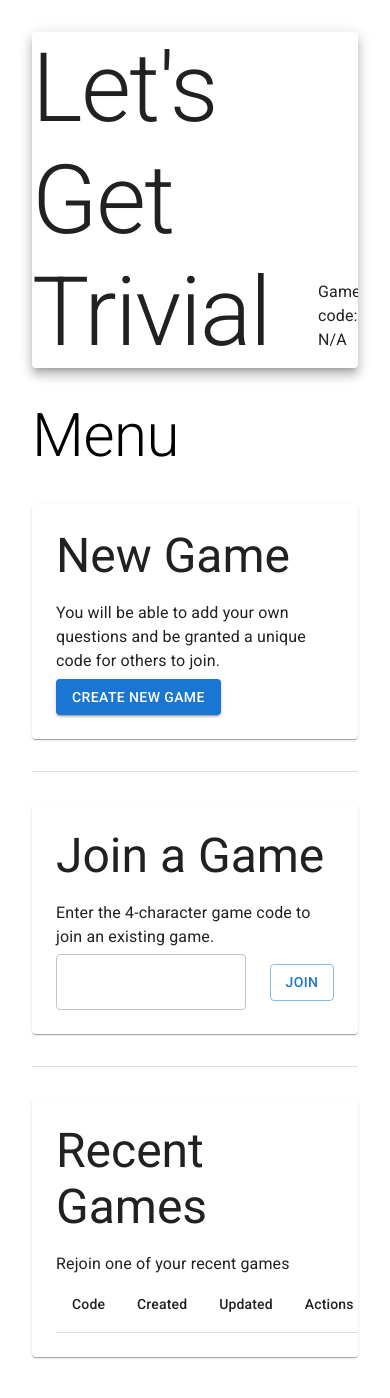
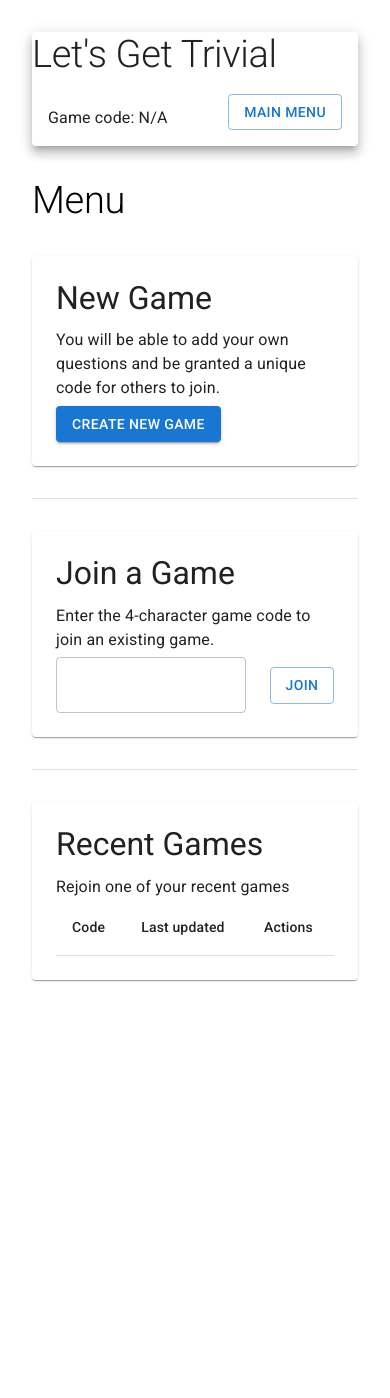
Before and after one commit to leovolving/trivia, a React (Create React App) app in the folder app/: page / in a window 390 px wide. Shown: the top 1398 px of the page. After the commit the page ends 1044 px from the top, so only its background shows below. Built offline with nearby package versions, Linux system fonts and the light colour scheme.

Commit message:
mobile enhancements

```diff
--- a/app/src/App.js
+++ b/app/src/App.js
@@ -51,7 +51,9 @@ const App = () => {
   return (
     <>
       <Card className="app-card" raised>
-        <Typography variant="h1">Let's Get Trivial</Typography>
+        <Typography variant="h2" component="h1">
+          Let's Get Trivial
+        </Typography>
         <div className="app-card-menu">
           <Typography>
             Game code:{" "}
--- a/app/src/components/AdminTable.jsx
+++ b/app/src/components/AdminTable.jsx
@@ -5,6 +5,7 @@ import {
   Table,
   TableBody,
   TableCell,
+  TableContainer,
   TableHead,
   TableRow,
 } from "@mui/material";
@@ -53,6 +54,7 @@ const AdminTable = () => {
         + New Question
       </Button>
 
+      <TableContainer>
         <Table aria-label="game questions">
           <TableHead>
             <TableRow>
@@ -109,6 +111,7 @@ const AdminTable = () => {
               ))}
           </TableBody>
         </Table>
+      </TableContainer>
       {isModalOpen && (
         <AdminQuestionFormModal
           isOpen={isModalOpen}
--- a/app/src/index.css
+++ b/app/src/index.css
@@ -3,10 +3,7 @@ body {
 }
 
 .app-card {
-    display: flex;
-    gap: 32px;
     margin-bottom: 32px;
-    justify-content: space-between;
 }
 
 .app-card-menu {
--- a/app/src/index.js
+++ b/app/src/index.js
@@ -1,13 +1,22 @@
 import React from "react";
+import {
+  createTheme,
+  responsiveFontSizes,
+  ThemeProvider,
+} from "@mui/material/styles";
 import ReactDOM from "react-dom/client";
 import App from "./App";
 import ContextWrapper from "./ContextWrapper";
 
+const theme = responsiveFontSizes(createTheme());
+
 const root = ReactDOM.createRoot(document.getElementById("root"));
 root.render(
   <React.StrictMode>
-    <ContextWrapper>
-      <App />
-    </ContextWrapper>
+    <ThemeProvider theme={theme}>
+      <ContextWrapper>
+        <App />
+      </ContextWrapper>
+    </ThemeProvider>
   </React.StrictMode>
 );
--- a/app/src/pages/Menu.jsx
+++ b/app/src/pages/Menu.jsx
@@ -7,6 +7,7 @@ import {
   Table,
   TableBody,
   TableCell,
+  TableContainer,
   TableHead,
   TableRow,
   TextField,
@@ -92,12 +93,12 @@ const Menu = () => {
           Recent Games
         </Typography>
         <Typography>Rejoin one of your recent games</Typography>
+        <TableContainer>
           <Table>
             <TableHead>
               <TableRow>
                 <TableCell>Code</TableCell>
-              <TableCell>Created</TableCell>
-              <TableCell>Updated</TableCell>
+                <TableCell>Last updated</TableCell>
                 <TableCell>Actions</TableCell>
               </TableRow>
             </TableHead>
@@ -105,8 +106,9 @@ const Menu = () => {
               {adminGames.map((g) => (
                 <TableRow key={g.code}>
                   <TableCell>{g.code}</TableCell>
-                <TableCell>{new Date(g.createdAt).toLocaleString()}</TableCell>
-                <TableCell>{new Date(g.updatedAt).toLocaleString()}</TableCell>
+                  <TableCell>
+                    {new Date(g.updatedAt).toLocaleString()}
+                  </TableCell>
                   <TableCell>
                     <Button onClick={() => openGame(g._id)}>Join</Button>
                   </TableCell>
@@ -114,6 +116,7 @@ const Menu = () => {
               ))}
             </TableBody>
           </Table>
+        </TableContainer>
       </Card>
     </>
   );
--- a/app/src/utils.js
+++ b/app/src/utils.js
@@ -1,7 +1,7 @@
 import { useState, useEffect } from "react";
 
 // TODO: update domain based on env
-export const endpoint = (route) => "http://localhost:5050/" + route;
+export const endpoint = (route) => "http://192.168.1.172:5050/" + route;
 
 export const json = (res) => res.json();
 
```
Lines whose indentation alone changed are shown as unchanged.
